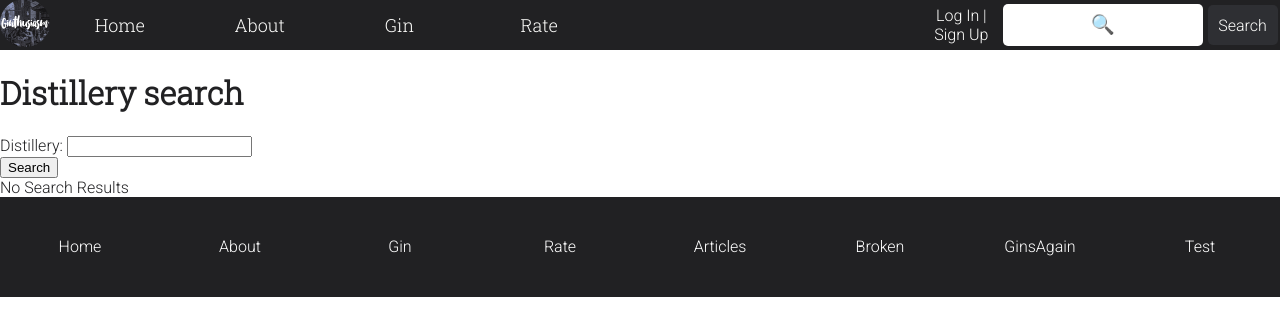
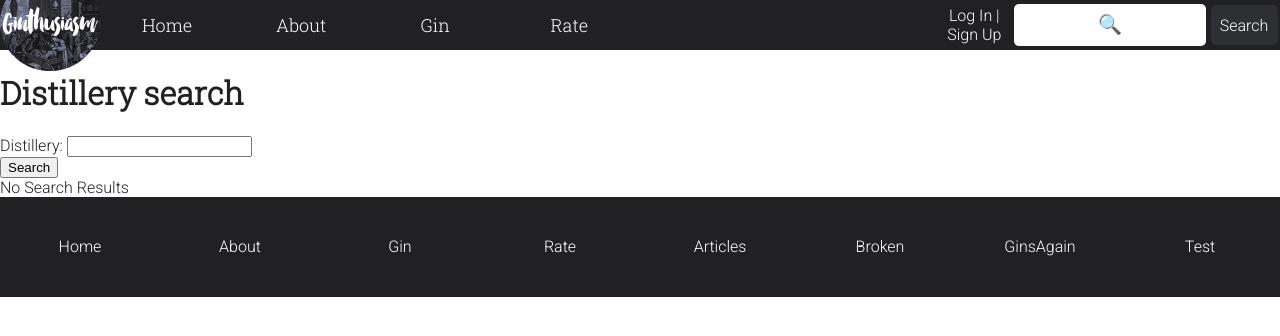
Before and after one commit to ms813/Ginthusiasm, a Django app: page /distillery/ in a window 1280 px wide. Shown: the top 336 px of the page. Run offline with Django 3.2, Linux system fonts and the light colour scheme; some libraries are stand-ins or nearby versions.

Commit message:
adding body bg color variable, making small header logo bigger

```diff
--- a/ginthusiasm/static/stylesheets/base_style.css
+++ b/ginthusiasm/static/stylesheets/base_style.css
@@ -19,9 +19,11 @@
     --highlight-strong: #FF1493;
     --highlight-alt: #8b97b7;
     --foreground-alt: #FFFFFD;
+    --background-body: #c7c9ce;
 }
 
 body {
+    overflow:auto;
     margin: 0;
     font-family: 'Roboto', sans-serif;
     color: var(--base-color);
--- a/ginthusiasm/static/stylesheets/distillery.css
+++ b/ginthusiasm/static/stylesheets/distillery.css
@@ -1,5 +1,5 @@
 .distillery-main {
-    background-color: #c7c9ce;
+    background-color: var(--background-body);
     padding: 50px 40px;
     margin: 0 10%;
 
--- a/ginthusiasm/static/stylesheets/header.css
+++ b/ginthusiasm/static/stylesheets/header.css
@@ -10,7 +10,7 @@
 }
 
 .header-small .logo{
-	max-width: 50px;
+	max-width: 100px;
 	flex-grow: 1;
 }
 
```
